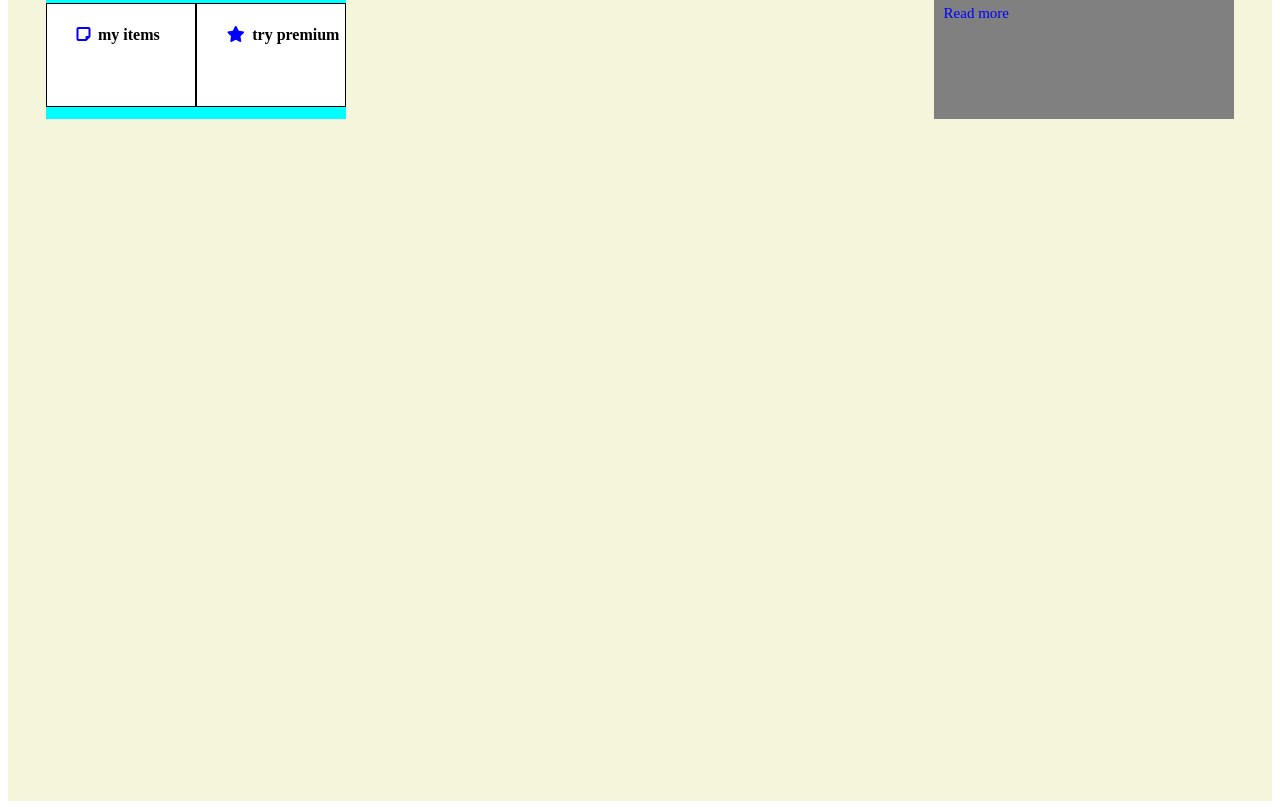
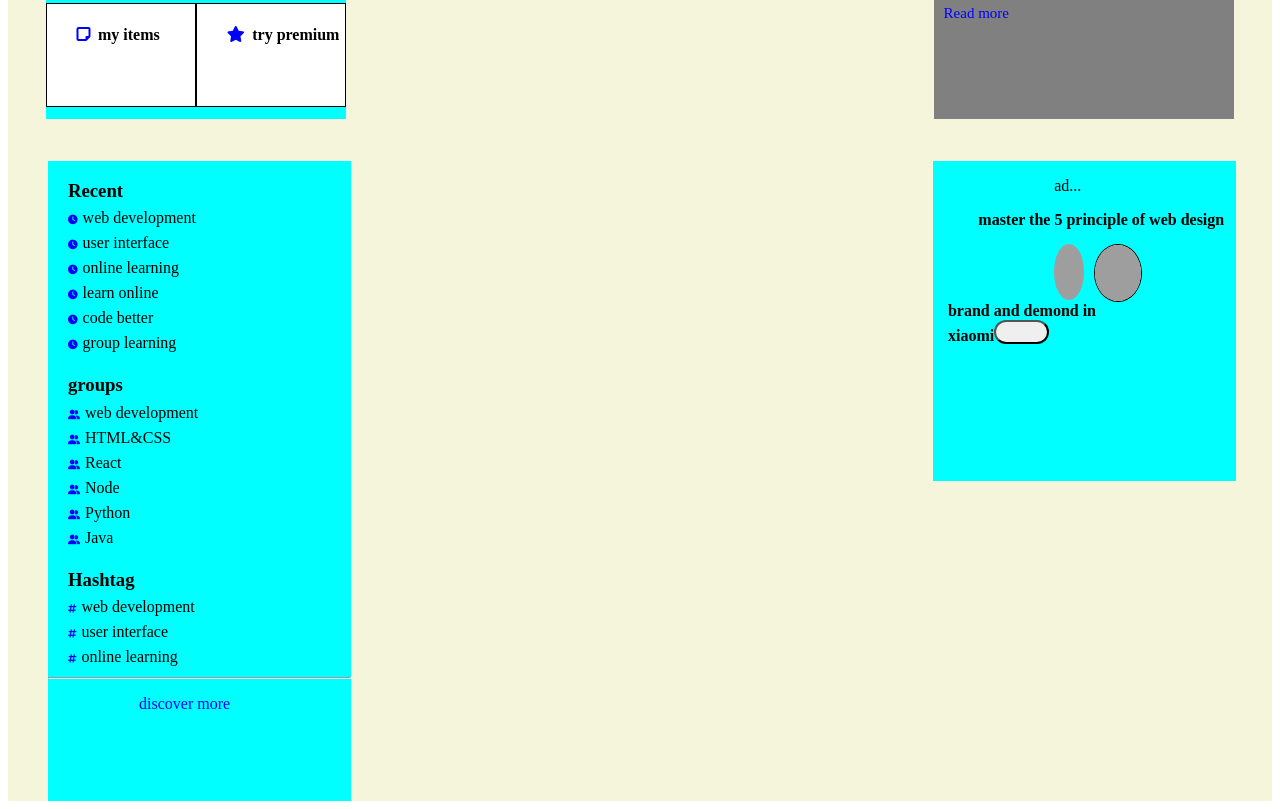
Before and after one commit to madhukatika/demo, a plain HTML site: page dfg.html in a window 1280 px wide. Shown: the part 463-1272 px from the top of the page. Drawn offline with Linux system fonts and the light colour scheme; grey boxes are pictures that could not be loaded.

Commit message:
Add files via upload

```diff
--- a/dfg.html
+++ b/dfg.html
@@ -9,7 +9,14 @@
             }
             .container2{
                 width:100%;
-              height: 150vh;
+              height: 70vh;
+                display: flex;
+                background-color:beige;
+
+            }
+            .container3{
+                width:100%;
+              height: 80vh;
                 display: flex;
                 background-color:beige;
 
@@ -66,7 +73,7 @@
             .ma1{
                 display: flex;
                 justify-content: space-between;
-                width: 50%;
+                width: 40%;
                 background-color: azure;
                 align-items: center;
             }
@@ -275,6 +282,70 @@
             margin-top: 2%;
             margin-left: 8%;
           }
+          .left2{
+            background-color: aqua;
+            width: 24%;
+
+            margin-left: 40px;
+          }
+          .right2{
+            background-color: aqua;
+            width: 24%;
+            height: 40vh;
+            margin-left: 46%;
+            margin-bottom:2% ;
+          }
+          .t{
+            margin-left: 20px;
+            line-height: 25px;
+          }
+          .v{
+            font-size: 60%;
+            color: blue;
+            margin-right: 5px;
+          }
+          .madmadhu{
+            color: blue;
+            margin-left: 30%;
+          }
+          .log{
+            margin-left: 40%;
+          }
+          .log1{
+            margin-left: 15%;
+          }
+          .log2{
+            width: 10%;
+                height: 7vh;
+                border-radius: 50%;
+                margin-left: 40%;
+                margin-top: 15px;
+                margin-right: 10px;
+          }
+
+          .log4{
+            width: 15%;
+                height: 7vh;
+                border-radius: 50%;
+                margin-right: 25%;
+                margin-top: 15px;
+                border: 1px solid black;
+                background-color: antiquewhite;
+          }
+         .log3{
+            width: 100%;
+            display: flex;
+
+         }
+         .log5{
+            width:60%;
+            margin-left: 5%;
+         }
+         button{
+            border-radius: 50px;
+            width: 30%;
+            height: 3vh;
+         }
         </style>
     </head>
 
@@ -373,8 +444,41 @@
                     <p class="e">Read more</p>
 
         </div>
+
     </div>
-
+     <div class="container3">
+        <div class="left2">
+            <h3>Recent</h3>
+            <div class="t"><i class="v fa-solid fa-clock"></i>web development</div>
+            <div class="t"><i class="v fa-solid fa-clock"></i>user interface</div>
+            <div class="t"><i class="v fa-solid fa-clock"></i>online learning</div>
+            <div class="t"><i class="v fa-solid fa-clock"></i>learn online</div>
+            <div class="t"><i class="v fa-solid fa-clock"></i>code better</div>
+            <div class="t"><i class="v fa-solid fa-clock"></i>group learning</div>
+            <h3>groups</h3>
+            <div class="t"><i class="v fa-solid fa-user-group"></i>web development</div>
+            <div class="t"><i class="v fa-solid fa-user-group"></i>HTML&CSS</div>
+            <div class="t"><i class="v fa-solid fa-user-group"></i>React</div>
+            <div class="t"><i class="v fa-solid fa-user-group"></i>Node</div>
+            <div class="t"><i class="v fa-solid fa-user-group"></i>Python</div>
+            <div class="t"><i class="v fa-solid fa-user-group"></i>Java</div>
+            <h3>Hashtag</h3>
+            <div class="t"><i class="v fa-solid fa-hashtag"></i>web development</div>
+            <div class="t"><i class="v fa-solid fa-hashtag"></i>user interface</div>
+            <div class="t"><i class="v fa-solid fa-hashtag"></i>online learning</div>
+              <hr/>
+              <p class="madmadhu">discover more</p>
+        </div>
+        <div class="right2">
+            <p class="log">ad...</p>
+            <div class="log1"><b>master the 5 principle of web design</b></div>
+            <div class="log3">
+                <img class="log2" src="https://1.bp.blogspot.com/-SzBaJU9IoOQ/UjltlksP_SI/AAAAAAAABsk/rbO5WwNo6F8/s1600/Cute+kids+Pictures+With+pink+Cap+Dress+Images.jpg">
+               <img class="log4" src="https://th.bing.com/th/id/R.d7edfc71646df7c9edeb43b65170e8ad?rik=8sp2GsYwSssjXA&riu=http%3a%2f%2fpluspng.com%2fimg-png%2fxiaomi-logo-png-xiaomi-logo-2268.png&ehk=GU7w9trISjHqpByrJ4ogHgWQeOLOeUE7gBRh35uhv4o%3d&risl=&pid=ImgRaw&r=0"/>
+            </div>
+            <div class="log5"><b>brand and demond in xiaomi</b><button type="button"></button></div>
+        </div>
+     </div>
     </body>
 
 </html>
```
